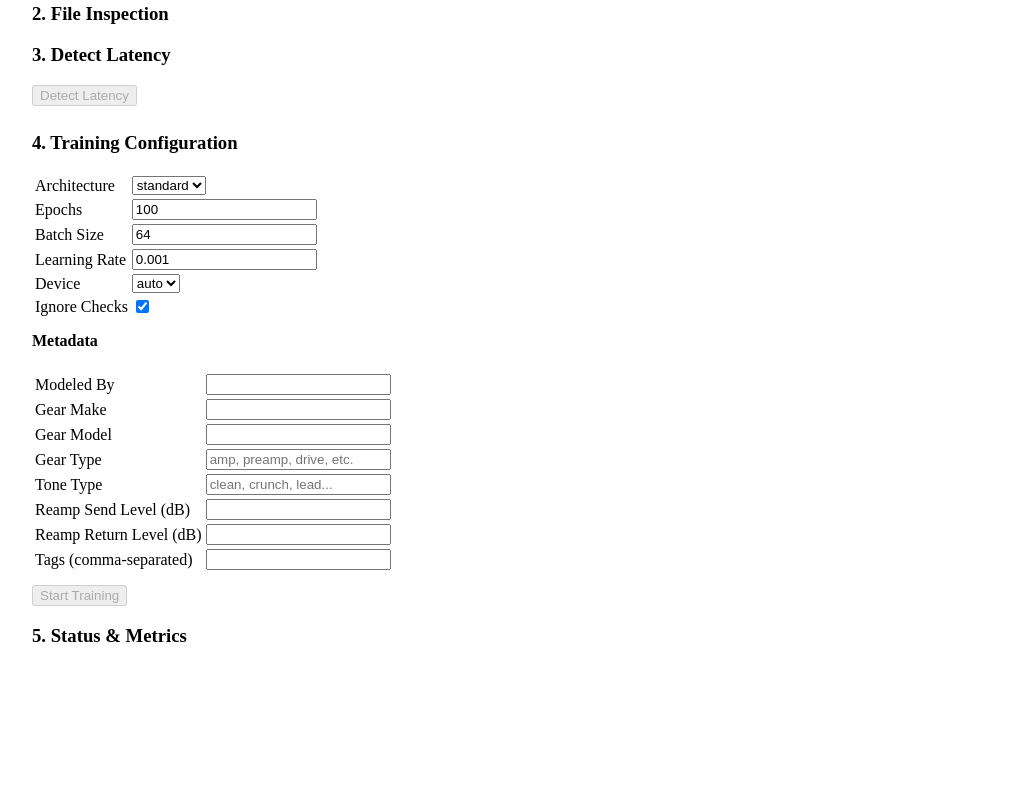
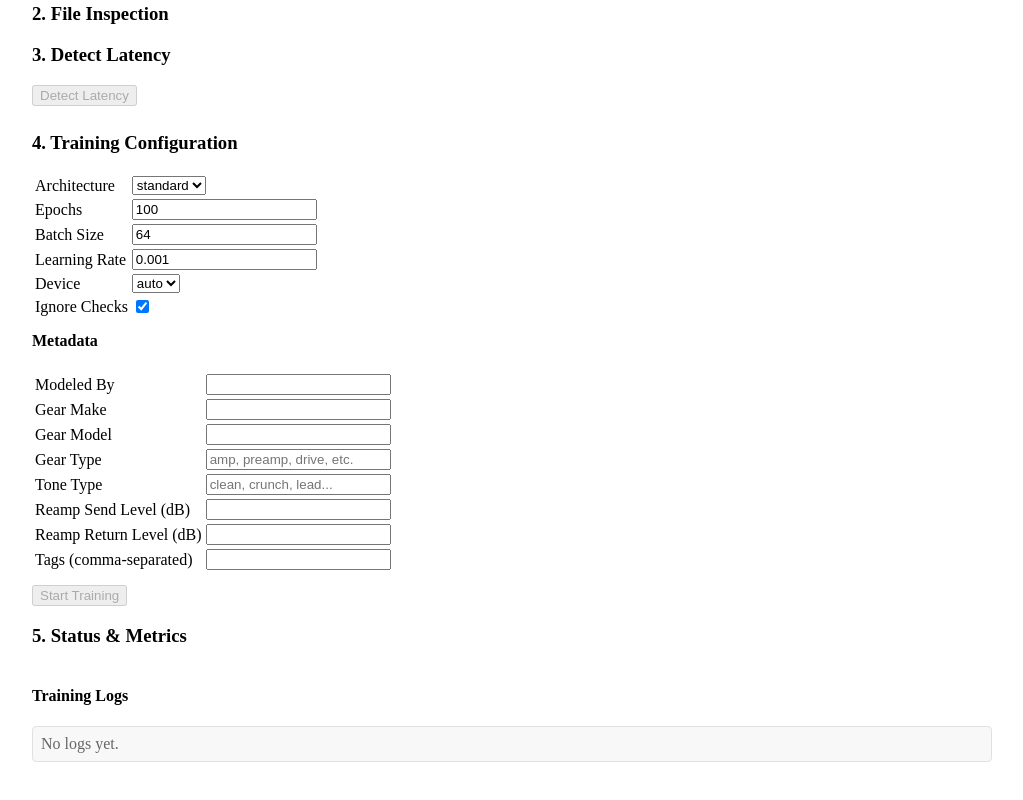
Before and after one commit to sshukes/NeuralAmpModeler, a React (Vite) app: page / in a window 1280 px wide. Shown: the part 262-1062 px from the top of the page, without its empty margins (128-1151 px from the left). Before the commit the page ends 968 px from the top, so only its background shows below. Built offline with nearby package versions, Linux system fonts and the light colour scheme.

Commit message:
Add training log viewer alongside status

```diff
--- a/src/api/namTypes.ts
+++ b/src/api/namTypes.ts
@@ -131,6 +131,7 @@ export interface TrainingRunSummary {
     architecture: TrainingArchitecture;
     device: TrainingDevice;
     qualityScore?: number;
+    namStatus?: string;
 }
 
 export interface ListTrainingRunsParams {
--- a/src/components/NamTrainerApp.tsx
+++ b/src/components/NamTrainerApp.tsx
@@ -113,6 +113,67 @@ export const NamTrainerApp: React.FC = () => {
     // UI state
     const [busy, setBusy] = useState(false);
     const [error, setError] = useState<string | null>(null);
+
+    // Logging
+    type LogLevel = 'log' | 'info' | 'warn' | 'error';
+    type LogEntry = { timestamp: string; level: LogLevel; message: string };
+    const [logEntries, setLogEntries] = useState<LogEntry[]>([]);
+
+    useEffect(() => {
+        const formatArgs = (args: unknown[]) =>
+            args
+                .map((arg) => {
+                    if (typeof arg === 'string') return arg;
+                    try {
+                        return JSON.stringify(arg);
+                    } catch (err) {
+                        return String(arg);
+                    }
+                })
+                .join(' ');
+
+        const appendLog = (level: LogLevel, args: unknown[]) => {
+            const now = new Date();
+            const entry: LogEntry = {
+                level,
+                timestamp: now.toLocaleTimeString(),
+                message: formatArgs(args),
+            };
+
+            setLogEntries((prev) => [...prev.slice(-199), entry]);
+        };
+
+        const original = {
+            log: console.log,
+            info: console.info,
+            warn: console.warn,
+            error: console.error,
+        };
+
+        (console as any).log = (...args: unknown[]) => {
+            appendLog('log', args);
+            original.log(...args);
+        };
+        (console as any).info = (...args: unknown[]) => {
+            appendLog('info', args);
+            original.info(...args);
+        };
+        (console as any).warn = (...args: unknown[]) => {
+            appendLog('warn', args);
+            original.warn(...args);
+        };
+        (console as any).error = (...args: unknown[]) => {
+            appendLog('error', args);
+            original.error(...args);
+        };
+
+        return () => {
+            (console as any).log = original.log;
+            (console as any).info = original.info;
+            (console as any).warn = original.warn;
+            (console as any).error = original.error;
+        };
+    }, []);
 
     // Handlers --------------------------------------------------------
 
@@ -370,7 +431,7 @@ export const NamTrainerApp: React.FC = () => {
     const renderRunStatus = () => {
         if (!runSummary) return null;
         return (
-            <div className="border rounded p-3 mb-3">
+            <div className="border rounded p-3 mb-3" style={{ minWidth: 280 }}>
                 <h4>Training Run</h4>
                 <table>
                     <tbody>
@@ -402,6 +463,57 @@ export const NamTrainerApp: React.FC = () => {
                         )}
                     </tbody>
                 </table>
+            </div>
+        );
+    };
+
+    const renderTrainingLogs = () => {
+        return (
+            <div className="border rounded p-3 mb-3" style={{ flex: 1, minWidth: 320 }}>
+                <h4>Training Logs</h4>
+                <div
+                    style={{
+                        maxHeight: 260,
+                        overflowY: 'auto',
+                        background: '#f8f8f8',
+                        padding: '0.5rem',
+                        borderRadius: 4,
+                        border: '1px solid #e0e0e0',
+                    }}
+                >
+                    {logEntries.length === 0 ? (
+                        <div style={{ color: '#666' }}>No logs yet.</div>
+                    ) : (
+                        <ul style={{ listStyle: 'none', margin: 0, padding: 0 }}>
+                            {logEntries.map((entry, idx) => (
+                                <li key={`${entry.timestamp}-${idx}`} style={{ marginBottom: '0.35rem' }}>
+                                    <span style={{ color: '#888', marginRight: '0.5rem' }}>
+                                        [{entry.timestamp}]
+                                    </span>
+                                    <span
+                                        style={{
+                                            color:
+                                                entry.level === 'error'
+                                                    ? '#c62828'
+                                                    : entry.level === 'warn'
+                                                        ? '#ed6c02'
+                                                        : '#1e88e5',
+                                            marginRight: '0.4rem',
+                                            textTransform: 'uppercase',
+                                            fontSize: '0.8rem',
+                                            fontWeight: 600,
+                                        }}
+                                    >
+                                        {entry.level}
+                                    </span>
+                                    <span style={{ color: '#222', wordBreak: 'break-word' }}>
+                                        {entry.message}
+                                    </span>
+                                </li>
+                            ))}
+                        </ul>
+                    )}
+                </div>
             </div>
         );
     };
@@ -672,7 +784,10 @@ export const NamTrainerApp: React.FC = () => {
             {/* 5. Status + metrics */}
             <section style={{ marginBottom: '1rem' }}>
                 <h3>5. Status & Metrics</h3>
-                {renderRunStatus()}
+                <div style={{ display: 'flex', gap: '1rem', flexWrap: 'wrap' }}>
+                    {renderRunStatus()}
+                    {renderTrainingLogs()}
+                </div>
                 {renderMetrics()}
             </section>
         </div>
--- a/src/pages/RunListPage.tsx
+++ b/src/pages/RunListPage.tsx
@@ -136,6 +136,7 @@ const RunListPage: React.FC = () => {
               <TableRow>
                 <TableCell>Name</TableCell>
                 <TableCell>Status</TableCell>
+                <TableCell>NAM File</TableCell>
                 <TableCell>Created</TableCell>
                 <TableCell>Completed</TableCell>
                 <TableCell>Duration</TableCell>
@@ -160,6 +161,7 @@ const RunListPage: React.FC = () => {
                       color={statusColor(run.status)}
                     />
                   </TableCell>
+                  <TableCell>{run.namStatus || ''}</TableCell>
                   <TableCell>{formatDateTime(run.createdAt)}</TableCell>
                   <TableCell>{formatDateTime(run.completedAt)}</TableCell>
                   <TableCell>
```
Also changed, not shown: 1 other file (tests, documents, lock files or other folders).
